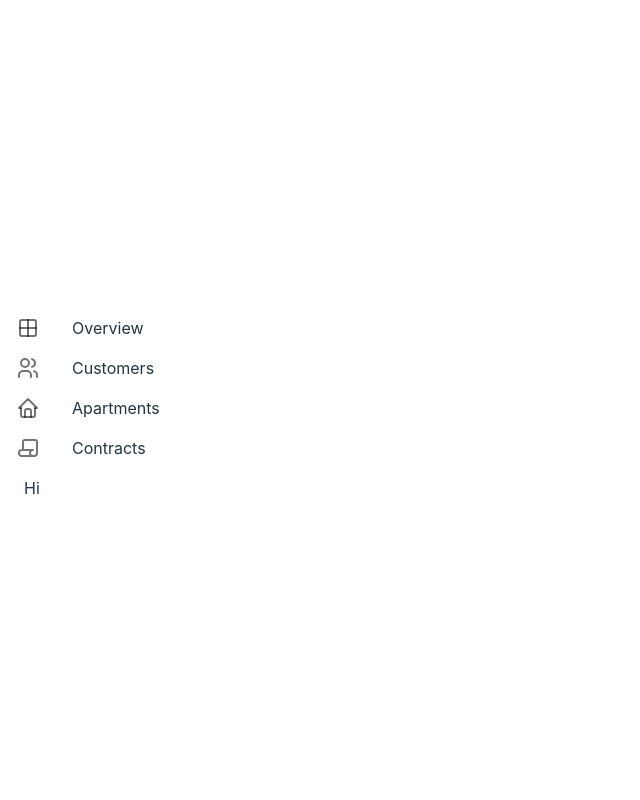
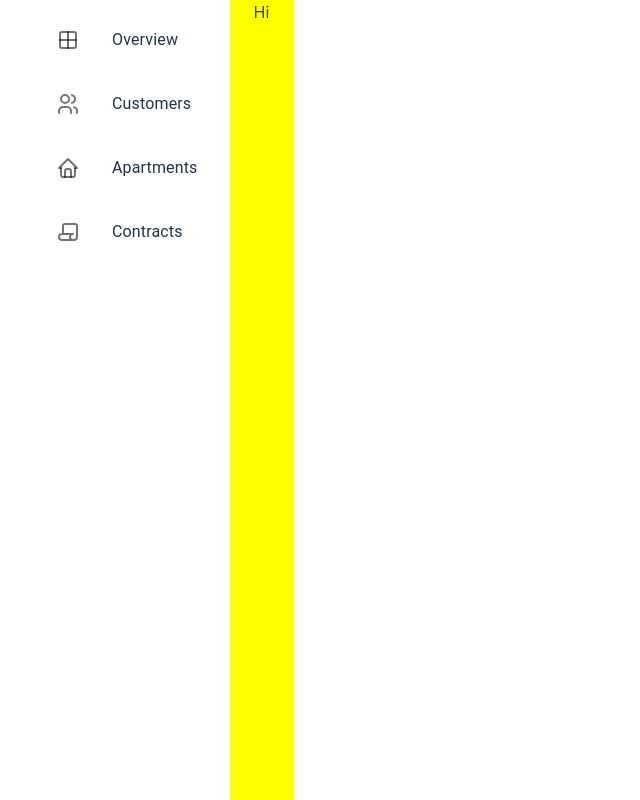
Before and after one commit to Bie-NHD/Rent-management-dashboard, a React (Vite) app in the folder frontend-2/: page / in a window 1280 px wide. Shown: the top 800 px of the page, without its empty margins (0-640 px from the left). Built offline with nearby package versions, Linux system fonts and the light colour scheme.

Commit message:
warn!add layout

```diff
--- a/frontend-2/src/App.jsx
+++ b/frontend-2/src/App.jsx
@@ -4,6 +4,7 @@ import viteLogo from '/vite.svg'
 // import './App.css'
 import ImportScreen from './pages/ImportScreen'
 import SideBar from './shared/SideBar'
+import { Container } from '@mui/material'
 
 function App() {
   const [count, setCount] = useState(0)
@@ -31,10 +32,16 @@ function App() {
     //     Click on the Vite and React logos to learn more
     //   </p>
     // </>
-    <>
-    <SideBar/>
-    <ImportScreen/>
-    </>
+    <Container
+    sx={
+      {
+        display: "flex"
+      }
+    }
+   >
+      <SideBar/>
+      <ImportScreen/>
+    </Container>
   );
 }
 
--- a/frontend-2/src/pages/ImportScreen.jsx
+++ b/frontend-2/src/pages/ImportScreen.jsx
@@ -1,9 +1,14 @@
-import { Container } from "@mui/material";
+import { Box, Container } from "@mui/material";
 
 
 const ImportScreen = () => {
 
-return <Container>
+return <Container
+sx={{
+    height: 3000,
+    background: 'yellow',
+    flexGrow:3
+}}>
     Hi
 </Container>;
 }
--- a/frontend-2/src/shared/SideBar.jsx
+++ b/frontend-2/src/shared/SideBar.jsx
@@ -1,38 +1,52 @@
-import { List, ListItemButton, ListItemIcon } from "@mui/material";
-import { IconHome, IconScript, IconUsers, IconBorderAll } from '@tabler/icons-react';
+import { Box, Drawer, List, ListItem, ListItemButton, ListItemIcon, ListItemText } from "@mui/material";
+import { red } from "@mui/material/colors";
+import {
+  IconHome,
+  IconScript,
+  IconUsers,
+  IconBorderAll,
+} from "@tabler/icons-react";
+
+// import './SideBar.module.css';
+
+const appRoutes = [
+  {
+    icon: <IconBorderAll />,
+    text:"Overview"
+  },
+  {
+    icon: <IconUsers />,
+    text:"Customers"
+  },
+  {
+    icon: <IconHome />,
+    text:"Apartments"
+  },
+  {
+    icon: <IconScript />,
+    text:"Contracts"
+  }
+];
 
 const SideBar = () => {
-return (
-    <aside>
-<List>
-    <ListItemButton>
-        <ListItemIcon>
-             <IconBorderAll/>
-        </ListItemIcon>
-        Overview
-    </ListItemButton>
-    <ListItemButton>
-        <ListItemIcon>
-        <IconUsers/>
+  return (
+    <Box component="aside"
+    sx={{
+      flexShrink:0
+    }}>
+      <List>
+        {appRoutes.map((item,index)=>(
+          <ListItem key={item.text}>
+            <ListItemButton>
 
-        </ListItemIcon>
-        Customers
-    </ListItemButton>
-    <ListItemButton>
-        <ListItemIcon>
-            <IconHome/>
-        </ListItemIcon>
-        Apartments
-    </ListItemButton>
-    <ListItemButton>
-        <ListItemIcon>
-            <IconScript/>
-        </ListItemIcon>
-        Contracts
-    </ListItemButton>
-</List>
-    </aside>
-);
-}
+            <ListItemIcon>{item.icon}</ListItemIcon>
+            <ListItemText>{item.text}</ListItemText>
+            </ListItemButton>
+          </ListItem>
+        ))        }
+      </List>
+    </Box>
+  );
+};
 
 export default SideBar;
```
Also changed, not shown: frontend-2/src/shared/Layout.jsx (added, +11 -0 lines), frontend-2/src/shared/SideBar/SideBar.module.css (added).
